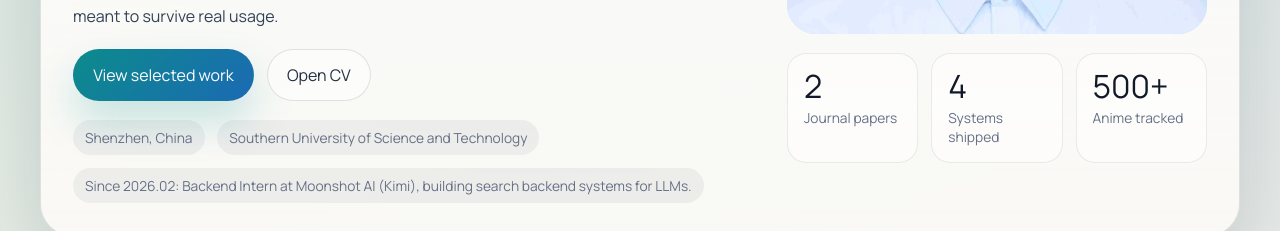
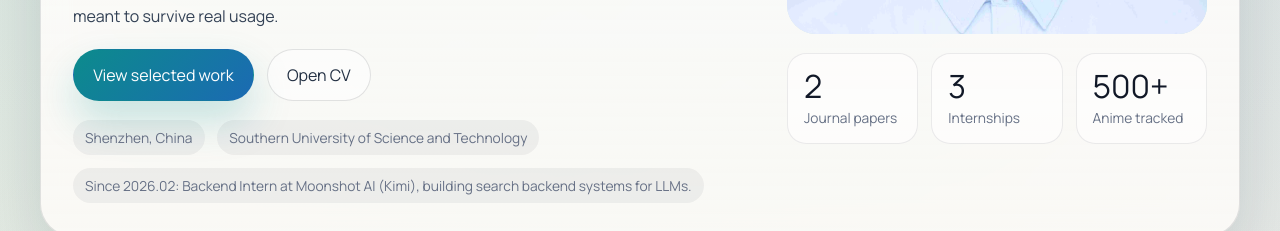
Before and after one commit to starquakee/fcc-web, a React (Vite) app: page / in a window 1280 px wide. Shown: the part 524-755 px from the top of the page. Built offline with nearby package versions, Linux system fonts and the light colour scheme; no server answers.

Commit message:
update”

```diff
--- a/src/content/profile.ts
+++ b/src/content/profile.ts
@@ -20,7 +20,7 @@ export const profilesByLocale: Record<Locale, Profile> = {
       "Chenchen Feng is a graduate student focused on evolutionary computation, LLM systems, and backend engineering.",
     heroStats: [
       { label: "Journal papers", value: "2" },
-      { label: "Systems shipped", value: "4" },
+      { label: "Internships", value: "3" },
       { label: "Anime tracked", value: "500+" },
     ],
     focusAreas: [
@@ -133,7 +133,7 @@ export const profilesByLocale: Record<Locale, Profile> = {
     seoDescription: "冯晨晨，研究方向包括 Evolutionary Computation、LLM 系统以及后端工程。",
     heroStats: [
       { label: "期刊论文", value: "2" },
-      { label: "已完成系统", value: "4" },
+      { label: "实习经历", value: "3" },
       { label: "动画记录", value: "500+" },
     ],
     focusAreas: [
```
